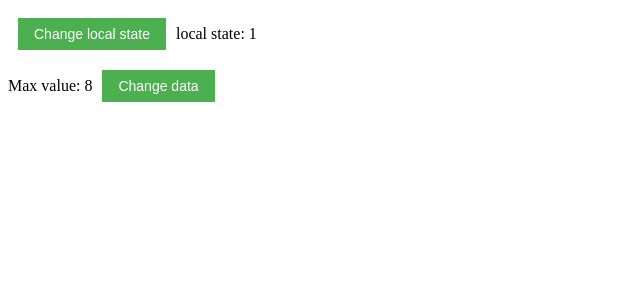
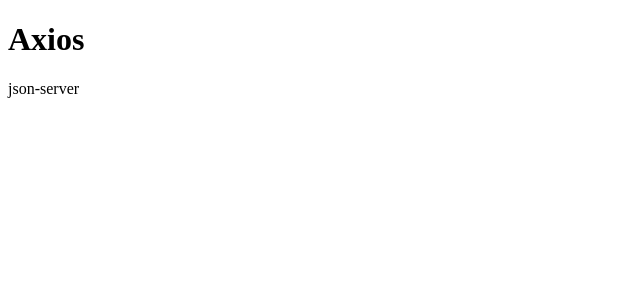
Before and after one commit to yamilzavala/react-interview, a React (Create React App) app: page / in a window 1280 px wide. Shown: the top 300 px of the page, without its empty margins (0-640 px from the left). Built offline with nearby package versions, Linux system fonts and the light colour scheme; data requests are answered from the project's data file.

Commit message:
fetching data with axios

```diff
--- /dev/null
+++ b/db.json
@@ -0,0 +1,19 @@
+{
+  "posts": [
+    {
+      "id": 1,
+      "title": "json-server",
+      "author": "typicode"
+    }
+  ],
+  "comments": [
+    {
+      "id": 1,
+      "body": "some comment",
+      "postId": 1
+    }
+  ],
+  "profile": {
+    "name": "typicode"
+  }
+}
--- a/package.json
+++ b/package.json
@@ -6,6 +6,7 @@
     "@testing-library/jest-dom": "^5.17.0",
     "@testing-library/react": "^13.4.0",
     "@testing-library/user-event": "^13.5.0",
+    "axios": "^1.6.2",
     "classnames": "^2.3.2",
     "react": "^18.2.0",
     "react-dom": "^18.2.0",
--- a/src/App.js
+++ b/src/App.js
@@ -11,6 +11,7 @@
 import AppMemo from './theory/useMemo/otherExample/AppMemo'
 import AppCallback from './theory/useCallback/otherExample/AppCallback';
 import UseMemo from "./theory/useMemo/useMemoExample/UseMemo";
+import AppAxios from "./theory/axios/App";
 
 function App() {
 
@@ -52,7 +53,10 @@
       {/* <AppCallback/> */}
 
       {/* useMemo */}
-      <UseMemo/>
+      {/* <UseMemo/> */}
+
+      {/* axios */}
+      <AppAxios/>
     </div>
   );
 }
--- /dev/null
+++ b/src/theory/axios/App.js
@@ -0,0 +1,14 @@
+import Fetch from './components/Fetch';
+import FetchClass from './components/FetchWithClass';
+
+const AppAxios = () => {
+    return (
+        <div>
+            <h1>Axios</h1>
+            {/* <Fetch/> */}
+            <FetchClass/>
+        </div>
+    );
+};
+
+export default AppAxios;
--- /dev/null
+++ b/src/theory/axios/components/Fetch.js
@@ -0,0 +1,26 @@
+import { useFetch } from "../hooks/useFetch";
+
+const Fetch = () => {
+    const baseUrl = 'http://localhost:3001/posts';
+   const {error, data, loading} = useFetch(baseUrl);
+
+   if(loading) return <h1>Loading...</h1>
+
+   if(error) return <h1>Error...</h1>
+
+   const renderedData = data.map((item, idx) => {
+    return (<div key={idx}>
+                <h3>{item.title}</h3>
+                <p>Id: {item.id}</p>
+                <p>Author: {item.author}</p>
+            </div>)
+   })
+
+    return (
+        <div>
+            {renderedData}
+        </div>
+    );
+};
+
+export default Fetch;
--- /dev/null
+++ b/src/theory/axios/components/FetchWithClass.js
@@ -0,0 +1,36 @@
+import { Component } from "react";
+import axios from "axios";
+
+const baseUrl = 'http://localhost:3001/posts';
+
+export class FetchClass extends Component {
+
+   state = {
+        loading: false,
+        data: [],
+        error: false
+   }
+
+   componentDidMount() {
+    try {
+        this.setState({loading: true})
+        axios.get('http://localhost:3001/posts').then(res => this.setState({data: res.data, loading: false}))
+    } catch (error) {
+        this.setState({error: true, loading: false})
+    }
+   }
+
+    render() {
+        return (
+            <div>
+                {this.state.loading && <div>Loading...</div>}
+                {this.state.error && <div>Error fetching data...</div>}
+                {this.state.data.map((item,idx) => (
+                    <div key={idx}>{item.title}</div>
+                ))}
+            </div>
+        )
+    }
+};
+
+export default FetchClass;
--- /dev/null
+++ b/src/theory/axios/hooks/useFetch.js
@@ -0,0 +1,26 @@
+import {useState, useEffect} from 'react'
+import axios from 'axios'
+
+export const useFetch = (url) => {
+    const [data, setData] = useState([])
+    const [error, setError] = useState(false)
+    const [loading, setLoading] = useState(true)
+
+    useEffect(() => {
+        try {
+            axios.get(url).then(res => {
+            setData(res.data)
+            setLoading(false)
+        })
+        } catch (error) {
+            setLoading(false)
+            setError(true)
+        }
+    },[url])
+
+    return {
+        loading,
+        error,
+        data
+    }
+}
```
Also changed, not shown: src/theory/axios/db.json (added, +7 -0 lines), src/theory/axios/README.md (added), src/theory/promises/callbacks-promises-async-await/index.html (renamed from src/theory/promises/otherExample/index.html), src/theory/promises/callbacks-promises-async-await/main.js (renamed from src/theory/promises/otherExample/main.js), 2 other files (tests, documents, lock files or other folders).
